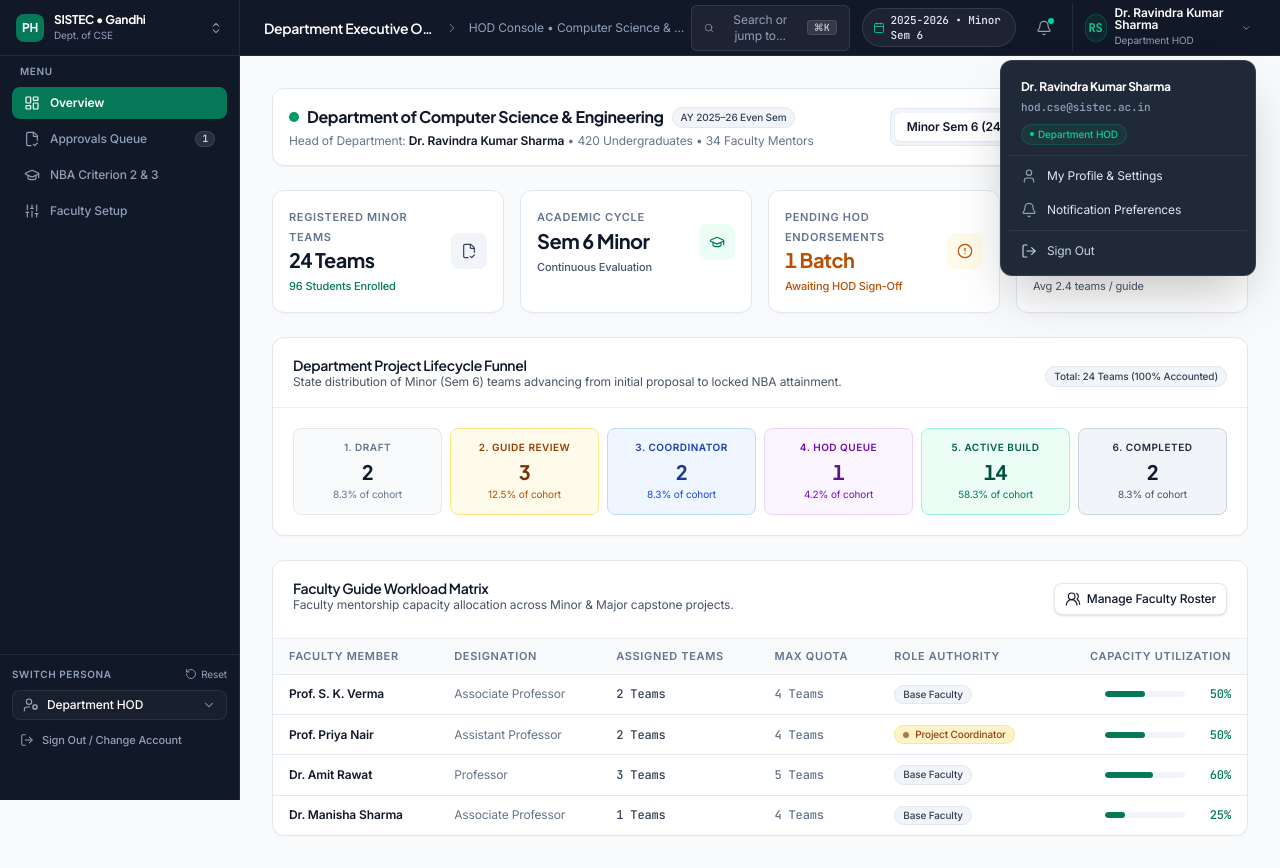
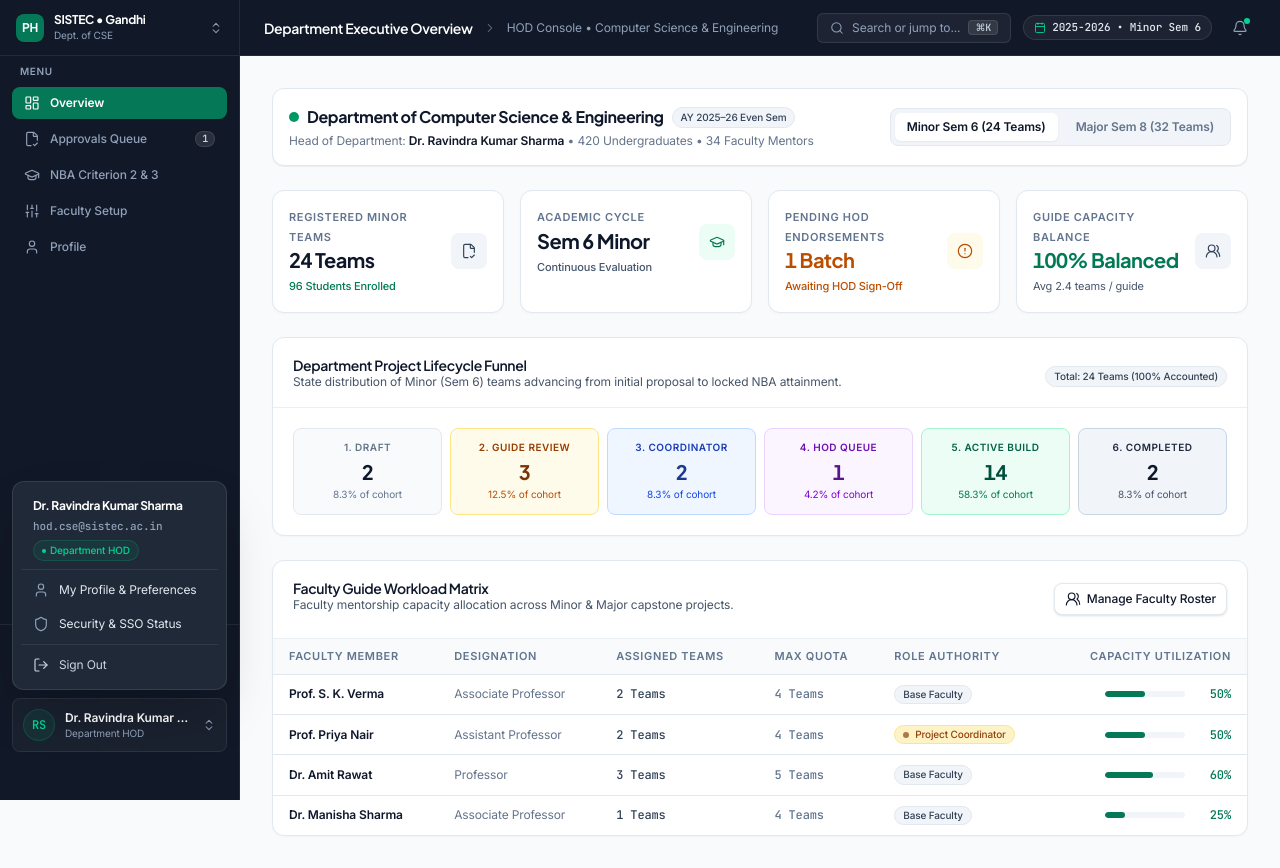
Before and after one commit to shivansh-mehra-01/Project-Hub, a Next.js app in the folder web/: page /hod in a window 1280 px wide. Both pictures are taken after a click on the button "User Account & Preferences". Built offline with nearby package versions, Linux system fonts and the light colour scheme.

Commit message:
feat(shell): consolidate user identity into left sidebar footer card, add Profile to all roles, and clean top-right header

```diff
--- a/web/src/app/account/page.tsx
+++ b/web/src/app/account/page.tsx
@@ -53,7 +53,7 @@ export default function AccountPage() {
     <AppShell
       pageTitle="Account &amp; Institutional Credentials"
       breadcrumb="User Profile &amp; Security Settings"
-      activeTab="Account"
+      activeTab="Profile"
     >
       {/* Toast Notification */}
       {(saveSuccess || sealSavedToast) && (
--- a/web/src/app/login/page.tsx
+++ b/web/src/app/login/page.tsx
@@ -112,8 +112,7 @@ export default function LoginPage() {
             <button
               type="button"
               onClick={() => setMode("signin")}
-              className={`flex-1 py-1.5 text-xs font-semibold rounded-md transition-all cursor-pointer ${
-                mode === "signin"
+              className={`flex-1 py-1.5 text-xs font-semibold rounded-md transition-all cursor-pointer ${mode === "signin"
                 ? "bg-white text-[#0F172A] shadow-xs"
                 : "text-[#64748B] hover:text-[#0F172A]"
                 }`}
@@ -126,8 +125,7 @@ export default function LoginPage() {
                 setMode("activate");
                 setShowOnboarding(true);
               }}
-              className={`flex-1 py-1.5 text-xs font-semibold rounded-md transition-all cursor-pointer ${
-                mode === "activate"
+              className={`flex-1 py-1.5 text-xs font-semibold rounded-md transition-all cursor-pointer ${mode === "activate"
                 ? "bg-white text-[#0F172A] shadow-xs"
                 : "text-[#64748B] hover:text-[#0F172A]"
                 }`}
--- a/web/src/design-system/components/CommandPalette.tsx
+++ b/web/src/design-system/components/CommandPalette.tsx
@@ -351,6 +351,20 @@ export const CommandPalette: React.FC<CommandPaletteProps> = ({ isOpen, onClose
       },
     },
 
+    // 6. Universal Institutional Profile & Account Settings
+    {
+      id: "nav-institutional-account",
+      title: "Profile & Institutional Credentials",
+      subtitle: "Digital signature seal, employee ID & campus SSO",
+      category: "Navigation",
+      icon: User,
+      allowedRoles: ["SuperAdmin", "CollegeAdmin", "HOD", "Faculty"],
+      action: () => {
+        router.push("/account");
+        onClose();
+      },
+    },
+
     // 6. Role Switchers (Strictly isolated by current role)
     ...(isDemoMode
       ? currentPersona.role === "Student" || currentPersona.role === "TeamLead"
--- a/web/src/design-system/patterns/AppShell.tsx
+++ b/web/src/design-system/patterns/AppShell.tsx
@@ -40,6 +40,25 @@ export const getAvatarInitials = (name: string): string => {
   if (parts.length === 0) return "U";
   if (parts.length === 1) return parts[0].substring(0, 2).toUpperCase();
   return (parts[0][0] + parts[parts.length - 1][0]).toUpperCase();
+};
+
+export const getRoleSubtitle = (role: RoleType, isCoordinator?: boolean): string => {
+  switch (role) {
+    case "Student":
+      return "Student Member";
+    case "TeamLead":
+      return "Student Lead";
+    case "Faculty":
+      return isCoordinator ? "Project Coordinator" : "Faculty Guide";
+    case "HOD":
+      return "Department HOD";
+    case "CollegeAdmin":
+      return "College Administrator";
+    case "SuperAdmin":
+      return "Super Admin";
+    default:
+      return formatRoleLabel(role);
+  }
 };
 
 export interface AppShellProps {
@@ -205,7 +224,7 @@ export const AppShell: React.FC<AppShellProps> = ({
     { id: "pharmacy", name: "SISTec Pharmacy & Tech", code: "INST-MP-0205" },
   ];
 
-  // Determine role-based navigation tabs (strictly max 4 primary tabs)
+  // Determine role-based navigation tabs (with dedicated Profile item for all roles)
   const getNavItems = () => {
     switch (currentPersona.role) {
       case "SuperAdmin":
@@ -215,6 +234,7 @@ export const AppShell: React.FC<AppShellProps> = ({
           { label: "Subscriptions", href: "/admin/subscriptions", icon: Shield, count: pilotRequests.length },
           { label: "Health & Telemetry", href: "/admin/health", icon: Sliders },
           { label: "Audit Logs", href: "/admin/audit", icon: ShieldAlert },
+          { label: "Profile", href: "/account", icon: User },
         ];
       case "CollegeAdmin":
         return [
@@ -222,6 +242,7 @@ export const AppShell: React.FC<AppShellProps> = ({
           { label: "Departments & HODs", href: "/college/departments", icon: Users2 },
           { label: "Campus Settings", href: "/college/settings", icon: Sliders },
           { label: "Accreditation", href: "/college/compliance", icon: FileCheck2 },
+          { label: "Profile", href: "/account", icon: User },
         ];
       case "HOD":
         return [
@@ -229,6 +250,7 @@ export const AppShell: React.FC<AppShellProps> = ({
           { label: "Approvals Queue", href: "/hod/approvals", icon: FileCheck2, count: pendingHODCount },
           { label: "NBA Criterion 2 & 3", href: "/hod/nba", icon: GraduationCap },
           { label: "Faculty Setup", href: "/hod/faculty", icon: Sliders },
+          { label: "Profile", href: "/account", icon: User },
         ];
       case "Faculty": {
         const pendingFacultyCount =
@@ -243,7 +265,7 @@ export const AppShell: React.FC<AppShellProps> = ({
           { label: "My Teams", href: "/faculty/teams", icon: Users2 },
           { label: "Live Viva Grading", href: "/faculty/evaluations", icon: GraduationCap },
         ];
-        // Dynamic 4th Tab if ProjectCoordinator = true
+        // Dynamic Tab if ProjectCoordinator = true
         if (currentPersona.isProjectCoordinator) {
           baseItems.push({
             label: "Batch Ops",
@@ -251,6 +273,11 @@ export const AppShell: React.FC<AppShellProps> = ({
             icon: Briefcase,
           });
         }
+        baseItems.push({
+          label: "Profile",
+          href: "/account",
+          icon: User,
+        });
         return baseItems;
       }
       case "Student":
@@ -360,7 +387,14 @@ export const AppShell: React.FC<AppShellProps> = ({
           </div>
           {navItems.map((item) => {
             const Icon = item.icon;
-            const isActive = activeTab === item.label || pathname === item.href;
+            const isProfileItem = item.label === "Profile";
+            const isActive =
+              activeTab === item.label ||
+              pathname === item.href ||
+              (isProfileItem &&
+                (activeTab === "Account" ||
+                  pathname === "/account" ||
+                  pathname === "/student/profile"));
 
             return (
               <Link
@@ -400,13 +434,13 @@ export const AppShell: React.FC<AppShellProps> = ({
           })}
         </nav>
 
-        {/* Persona Switcher Quick Dock & Controls (Gated behind Demo Mode + Padded pb-12) */}
-        <div className="p-3 border-t border-white/[0.08] space-y-2 bg-[#111827] pb-12">
+        {/* Unified Bottom-Left Sidebar Footer (Demo Switcher + User Account Card + pb-12 clearance) */}
+        <div className="p-3 border-t border-white/[0.08] space-y-2.5 bg-[#111827] pb-12 relative">
           {isDemoMode && (
-            <>
+            <div className="space-y-1.5">
               <div className="flex items-center justify-between">
                 <span className="text-[10px] font-semibold uppercase tracking-[0.06em] text-slate-400">
-                  Switch Persona
+                  Demo Switcher
                 </span>
                 <button
                   type="button"
@@ -466,17 +500,97 @@ export const AppShell: React.FC<AppShellProps> = ({
                   </div>
                 )}
               </div>
-            </>
+            </div>
           )}
 
-          {/* Sign Out Link */}
-          <Link
-            href="/login"
-            className="flex items-center gap-2 px-2 py-1 text-[11px] font-medium text-slate-400 hover:text-rose-400 transition-colors"
-          >
-            <LogOut className="h-3.5 w-3.5" strokeWidth={1.75} />
-            <span>Sign Out / Change Account</span>
-          </Link>
+          {/* Sleek Clickable User Account Footer Card */}
+          <div className="relative">
+            <button
+              type="button"
+              onClick={() => setShowAccountMenu(!showAccountMenu)}
+              className="w-full flex items-center gap-2.5 p-2.5 rounded-lg border border-white/[0.08] bg-white/[0.04] hover:bg-white/[0.08] text-left transition-colors cursor-pointer group"
+              title="User Account & Preferences"
+            >
+              <div className="h-8 w-8 rounded-full bg-emerald-500/10 border border-emerald-500/20 text-emerald-400 flex items-center justify-center text-xs font-bold font-mono group-hover:border-emerald-400/40 shrink-0 transition-colors">
+                {getAvatarInitials(currentPersona.name)}
+              </div>
+              <div className="flex-1 min-w-0">
+                <div className="text-xs font-semibold text-white truncate group-hover:text-emerald-300 transition-colors">
+                  {currentPersona.name}
+                </div>
+                <div className="text-[10px] text-slate-400 truncate">
+                  {getRoleSubtitle(currentPersona.role, currentPersona.isProjectCoordinator)}
+                </div>
+              </div>
+              <ChevronsUpDown className="w-3.5 h-3.5 text-slate-400 group-hover:text-white shrink-0 transition-colors" strokeWidth={1.75} />
+            </button>
+
+            {/* Upward Account Popover Menu */}
+            {showAccountMenu && (
+              <div className="absolute bottom-full left-0 right-0 mb-2 rounded-xl border border-white/10 bg-[#1F2937] shadow-2xl p-2 z-50 text-white animate-in fade-in zoom-in-95 duration-100">
+                {/* User Identity Header */}
+                <div className="px-3 py-2 border-b border-white/[0.08] space-y-1">
+                  <div className="text-xs font-bold text-white font-heading truncate">
+                    {currentPersona.name}
+                  </div>
+                  <div className="text-[11px] text-slate-400 font-mono truncate">
+                    {currentPersona.email ||
+                      `${currentPersona.name
+                        .toLowerCase()
+                        .replace(/^(dr\.|prof\.|mr\.|ms\.)\s*/i, "")
+                        .replace(/[^a-z]/g, "")}@sistec.ac.in`}
+                  </div>
+                  <div className="pt-0.5 flex items-center gap-1.5">
+                    <span className="inline-flex items-center gap-1 whitespace-nowrap rounded-full bg-emerald-500/10 border border-emerald-500/20 px-2 py-0.5 text-[10px] font-medium text-emerald-400">
+                      <span className="w-1 h-1 rounded-full bg-emerald-400 shrink-0" />
+                      <span>{getRoleSubtitle(currentPersona.role, currentPersona.isProjectCoordinator)}</span>
+                    </span>
+                  </div>
+                </div>
+
+                {/* Popover Action Links */}
+                <div className="py-1 space-y-0.5 text-xs">
+                  <Link
+                    href={
+                      currentPersona.role === "Student" || currentPersona.role === "TeamLead"
+                        ? "/student/profile"
+                        : "/account"
+                    }
+                    onClick={() => setShowAccountMenu(false)}
+                    className="flex items-center gap-2.5 px-3 py-2 rounded-lg text-slate-200 hover:bg-white/[0.06] hover:text-white transition-colors"
+                  >
+                    <User className="h-4 w-4 text-slate-400" strokeWidth={1.75} />
+                    <span>My Profile &amp; Preferences</span>
+                  </Link>
+
+                  <Link
+                    href={
+                      currentPersona.role === "Student" || currentPersona.role === "TeamLead"
+                        ? "/student/profile"
+                        : "/account"
+                    }
+                    onClick={() => setShowAccountMenu(false)}
+                    className="flex items-center gap-2.5 px-3 py-2 rounded-lg text-slate-200 hover:bg-white/[0.06] hover:text-white transition-colors"
+                  >
+                    <Shield className="h-4 w-4 text-slate-400" strokeWidth={1.75} />
+                    <span>Security &amp; SSO Status</span>
+                  </Link>
+                </div>
+
+                {/* Sign Out */}
+                <div className="pt-1 border-t border-white/[0.08]">
+                  <Link
+                    href="/login"
+                    onClick={() => setShowAccountMenu(false)}
+                    className="flex items-center gap-2.5 px-3 py-2 rounded-lg text-slate-300 hover:bg-white/[0.06] hover:text-rose-400 transition-colors text-xs"
+                  >
+                    <LogOut className="h-4 w-4" strokeWidth={1.75} />
+                    <span>Sign Out</span>
+                  </Link>
+                </div>
+              </div>
+            )}
+          </div>
         </div>
       </aside>
 
@@ -654,89 +768,7 @@ export const AppShell: React.FC<AppShellProps> = ({
               </div>
             )}
 
-            {/* Interactive User Account Dropdown */}
-            <div className="relative pl-2 border-l border-white/[0.08]">
-              <button
-                type="button"
-                onClick={() => setShowAccountMenu(!showAccountMenu)}
-                className="flex items-center gap-2 rounded-lg p-1 hover:bg-white/5 transition-colors cursor-pointer group"
-                title="Account & Settings"
-              >
-                <div className="h-7 w-7 rounded-full bg-emerald-500/10 border border-emerald-500/20 text-emerald-400 flex items-center justify-center text-xs font-bold font-mono group-hover:border-emerald-400/40 transition-colors">
-                  {getAvatarInitials(currentPersona.name)}
-                </div>
-                <div className="hidden md:flex flex-col text-left">
-                  <span className="text-xs font-semibold text-white leading-none group-hover:text-emerald-300 transition-colors">
-                    {currentPersona.name}
-                  </span>
-                  <span className="text-[10px] text-slate-400 mt-0.5">
-                    {formatRoleLabel(currentPersona.role)}
-                  </span>
-                </div>
-                <ChevronDown className="w-3.5 h-3.5 text-slate-400 group-hover:text-white transition-colors" strokeWidth={1.75} />
-              </button>
-
-              {/* Account Dropdown Popover */}
-              {showAccountMenu && (
-                <div className="absolute right-0 mt-2 w-64 rounded-xl border border-white/10 bg-[#1F2937] shadow-2xl p-2 z-50 text-white animate-in fade-in zoom-in-95 duration-100">
-                  {/* User Identity Header */}
-                  <div className="px-3 py-2.5 border-b border-white/[0.08] space-y-1">
-                    <div className="text-xs font-bold text-white font-heading truncate">
-                      {currentPersona.name}
-                    </div>
-                    <div className="text-[11px] text-slate-400 font-mono truncate">
-                      {currentPersona.email || `${currentPersona.name.toLowerCase().replace(/^(dr\.|prof\.|mr\.|ms\.)\s*/i, "").replace(/[^a-z]/g, "")}@sistec.ac.in`}
-                    </div>
-                    <div className="pt-1 flex items-center gap-1.5">
-                      <span className="inline-flex items-center gap-1 whitespace-nowrap rounded-full bg-emerald-500/10 border border-emerald-500/20 px-2 py-0.5 text-[10px] font-medium text-emerald-400">
-                        <span className="w-1 h-1 rounded-full bg-emerald-400 shrink-0" />
-                        <span>{formatRoleLabel(currentPersona.role)}</span>
-                      </span>
-                    </div>
-                  </div>
-
-                  {/* Actions */}
-                  <div className="py-1 space-y-0.5 text-xs">
-                    <Link
-                      href={
-                        currentPersona.role === "Student" || currentPersona.role === "TeamLead"
-                          ? "/student/profile"
-                          : "/account"
-                      }
-                      onClick={() => setShowAccountMenu(false)}
-                      className="flex items-center gap-2.5 px-3 py-2 rounded-lg text-slate-200 hover:bg-white/[0.06] hover:text-white transition-colors"
-                    >
-                      <User className="h-4 w-4 text-slate-400" strokeWidth={1.75} />
-                      <span>My Profile &amp; Settings</span>
-                    </Link>
-
-                    <Link
-                      href={
-                        currentPersona.role === "Student" || currentPersona.role === "TeamLead"
-                          ? "/student/profile"
-                          : "/account"
-                      }
-                      onClick={() => setShowAccountMenu(false)}
-                      className="flex items-center gap-2.5 px-3 py-2 rounded-lg text-slate-200 hover:bg-white/[0.06] hover:text-white transition-colors"
-                    >
-                      <Bell className="h-4 w-4 text-slate-400" strokeWidth={1.75} />
-                      <span>Notification Preferences</span>
-                    </Link>
-                  </div>
-
-                  <div className="pt-1 border-t border-white/[0.08]">
-                    <Link
-                      href="/login"
-                      onClick={() => setShowAccountMenu(false)}
-                      className="flex items-center gap-2.5 px-3 py-2 rounded-lg text-slate-300 hover:bg-white/[0.06] hover:text-rose-400 transition-colors text-xs"
-                    >
-                      <LogOut className="h-4 w-4" strokeWidth={1.75} />
-                      <span>Sign Out</span>
-                    </Link>
-                  </div>
-                </div>
-              )}
-            </div>
+            {/* Top-Right chrome remains clean: Search + Status Pill + Notification Bell + Mobile Switcher */}
           </div>
         </header>
 
```
Lines whose indentation alone changed are shown as unchanged.
